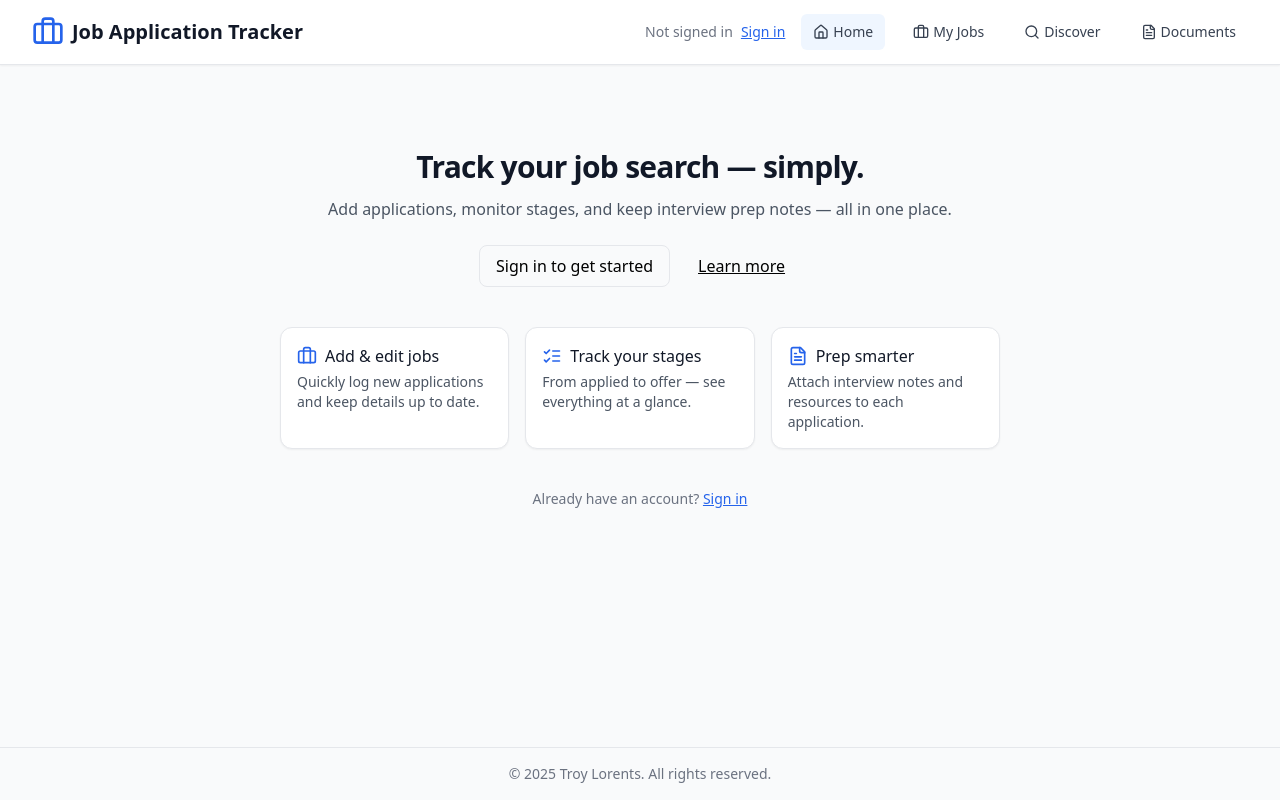
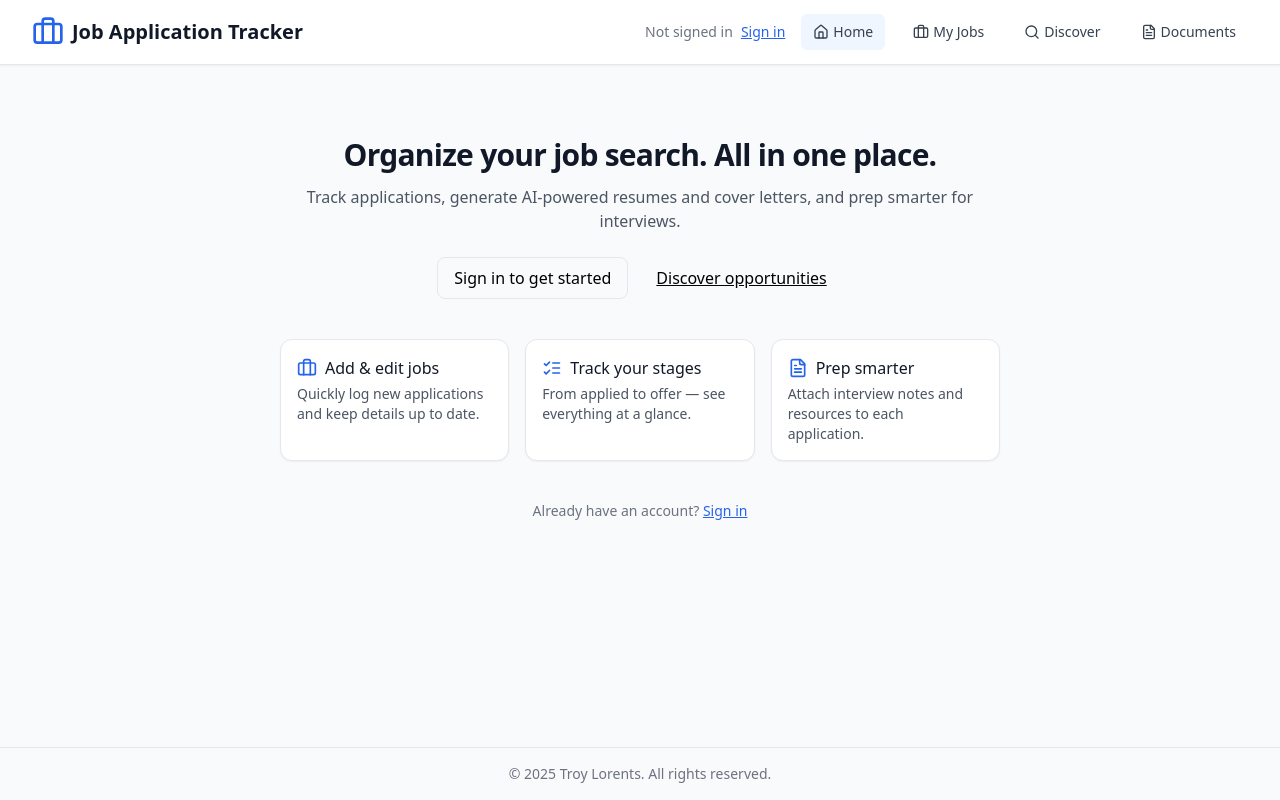
Before and after one commit to TroyJLorents-GH/tanstack-job-tracker, a React (Vite) app in the folder job-tracker/: page / in a window 1280 px wide. Built offline with nearby package versions, Linux system fonts and the light colour scheme; no server answers.

Commit message:
changed headline and subtext on landing page

```diff
--- a/job-tracker/src/components/Landing.tsx
+++ b/job-tracker/src/components/Landing.tsx
@@ -9,10 +9,10 @@ export function Landing() {
     <main className="min-h-[60vh] flex items-center justify-center bg-gray-50">
       <div className="max-w-3xl p-6 text-center">
         <h1 className="text-3xl font-bold tracking-tight text-gray-900">
-          Track your job search — simply.
+          Organize your job search. All in one place.
         </h1>
         <p className="mt-3 text-gray-600">
-          Add applications, monitor stages, and keep interview prep notes — all in one place.
+          Track applications, generate AI-powered resumes and cover letters, and prep smarter for interviews.
         </p>
 
         <div className="mt-6 flex gap-3 justify-center">
@@ -27,7 +27,7 @@ export function Landing() {
             to="/discover"
             className="inline-flex items-center rounded-lg px-4 py-2 underline"
           >
-            Learn more
+            Discover opportunities
           </Link>
         </div>
 
```
